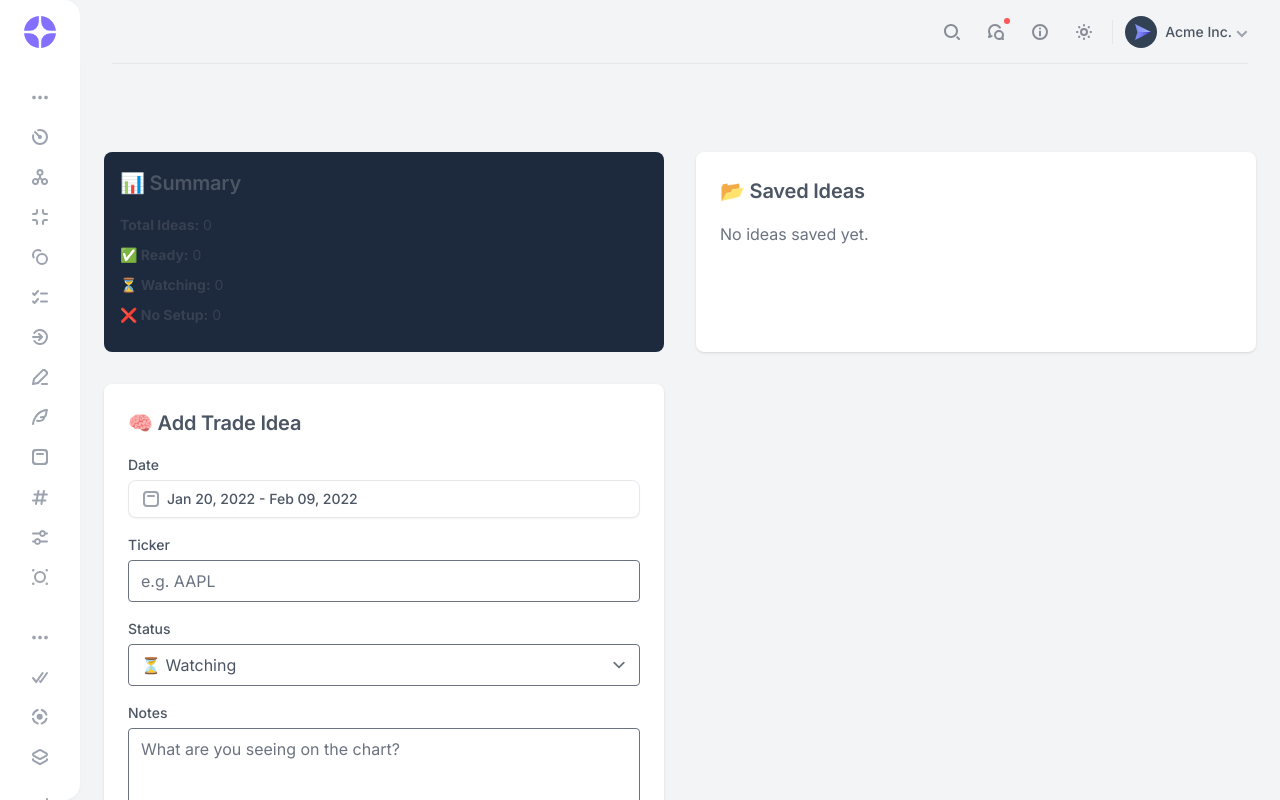
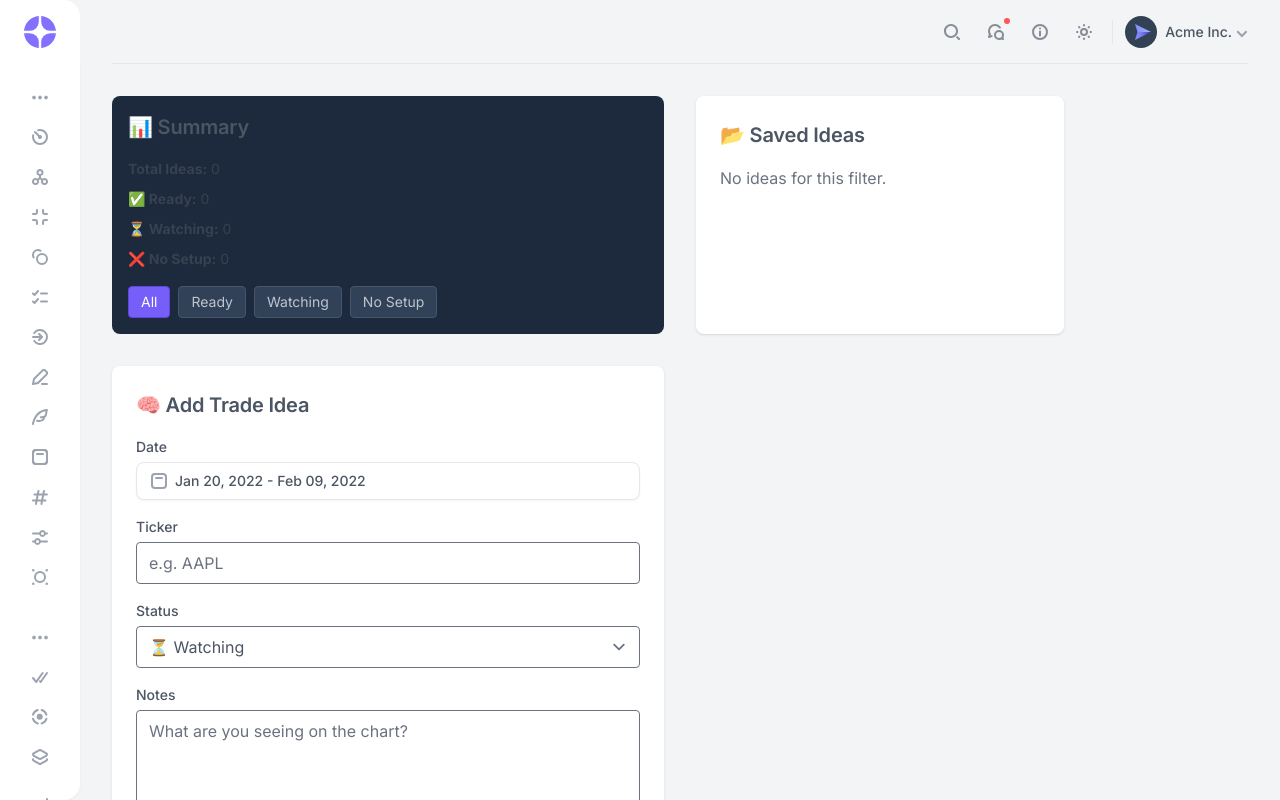
Before and after one commit to lidiads22/investing-Journal, a React (Vite) app: page /trade-ideas in a window 1280 px wide. Built offline with nearby package versions, Linux system fonts and the light colour scheme.

Commit message:
Added filter buttons

```diff
--- a/src/pages/TradeIdeas.jsx
+++ b/src/pages/TradeIdeas.jsx
@@ -1,8 +1,7 @@
-import React, { useState } from 'react';
-import Datepicker from '../components/Datepicker';
-import { useEffect } from 'react';
+import React, { useState, useEffect } from 'react';
 import Sidebar from '../partials/Sidebar';
 import Header from '../partials/Header';
+import Datepicker from '../components/Datepicker';
 
 function TradeIdeas() {
   const [sidebarOpen, setSidebarOpen] = useState(false);
@@ -11,18 +10,27 @@ function TradeIdeas() {
   const [status, setStatus] = useState('Watching');
   const [notes, setNotes] = useState('');
   const [ideas, setIdeas] = useState([]);
+  const [filter, setFilter] = useState('All');
 
-  // Loading ideas from localStorage when the page first loads
-  useEffect(()=> {
+  // 🧠 Filtered list based on selected filter
+  const filteredIdeas = filter === 'All' ? ideas : ideas.filter((idea) => idea.status === filter);
+
+  // 🧠 Derived stats
+  const totalIdeas = ideas.length;
+  const readyCount = ideas.filter((idea) => idea.status === 'Ready').length;
+  const watchingCount = ideas.filter((idea) => idea.status === 'Watching').length;
+  const noSetupCount = ideas.filter((idea) => idea.status === 'No Setup').length;
+
+  // 📥 Load from localStorage
+  useEffect(() => {
     const storedIdeas = localStorage.getItem('tradeIdeas');
-    if (storedIdeas){
+    if (storedIdeas) {
       setIdeas(JSON.parse(storedIdeas));
     }
   }, []);
 
-  // Auto save ideas
-  // Save ideas to localStorage whenever they change
-    useEffect(()=> {
+  // 💾 Save to localStorage
+  useEffect(() => {
     localStorage.setItem('tradeIdeas', JSON.stringify(ideas));
   }, [ideas]);
 
@@ -34,64 +42,58 @@ function TradeIdeas() {
       status,
       notes,
     };
-
     setIdeas([...ideas, newIdea]);
     setTicker('');
     setStatus('Watching');
     setNotes('');
   };
 
-   // 🧠 Derived values from the ideas list
-    const totalIdeas = ideas.length;
-    const readyCount = ideas.filter((idea) => idea.status === 'Ready').length;
-    const watchingCount = ideas.filter((idea) => idea.status === 'Watching').length;
-    const noSetupCount = ideas.filter((idea) => idea.status === 'No Setup').length;
-
   return (
     <div className="flex h-screen overflow-hidden">
       <Sidebar sidebarOpen={sidebarOpen} setSidebarOpen={setSidebarOpen} />
-
       <div className="relative flex flex-col flex-1 overflow-y-auto overflow-x-hidden">
         <Header sidebarOpen={sidebarOpen} setSidebarOpen={setSidebarOpen} />
 
         <main className="grow">
-        <div className="px-4 sm:px-6 lg:px-8 py-8 w-full max-w-9xl mx-auto"></div>
+          <div className="px-4 sm:px-6 lg:px-8 py-8 w-full max-w-9xl mx-auto">
+            <div className="grid grid-cols-1 md:grid-cols-2 gap-8">
 
-
-    <div className="p-6 grid grid-cols-1 md:grid-cols-2 gap-8">
-     {/* Summary Stats Section */}
+              {/* 📊 Summary Section */}
               <div className="bg-slate-800 p-4 rounded-lg min-h-[200px]">
-
-
-
                 <h2 className="text-xl font-semibold mb-4">📊 Summary</h2>
-        {/* Stats go here */}
                 <ul className="text-sm space-y-2">
-    <li className="text-gray-700 dark:text-gray-300">
-        <strong>Total Ideas:</strong> {totalIdeas}
-    </li>
-    <li className="text-gray-700 dark:text-gray-300">
-        <strong>✅ Ready:</strong> {readyCount}
-    </li>
-    <li className="text-gray-700 dark:text-gray-300">
-        <strong>⏳ Watching:</strong> {watchingCount}
-    </li>
-    <li className="text-gray-700 dark:text-gray-300">
-        <strong>❌ No Setup:</strong> {noSetupCount}
-    </li>
+                  <li className="text-gray-700 dark:text-gray-300"><strong>Total Ideas:</strong> {totalIdeas}</li>
+                  <li className="text-gray-700 dark:text-gray-300"><strong>✅ Ready:</strong> {readyCount}</li>
+                  <li className="text-gray-700 dark:text-gray-300"><strong>⏳ Watching:</strong> {watchingCount}</li>
+                  <li className="text-gray-700 dark:text-gray-300"><strong>❌ No Setup:</strong> {noSetupCount}</li>
                 </ul>
 
+                {/* 🔘 Filter Buttons */}
+                        <div className="mt-4 space-x-2">
+            {['All', 'Ready', 'Watching', 'No Setup'].map((type) => (
+                <button
+                key={type}
+                onClick={() => setFilter(type)}
+                className={`px-3 py-1 rounded text-sm border transition ${
+                    filter === type
+                    ? 'bg-violet-600 text-white border-violet-700'
+                    : 'bg-slate-700 text-gray-300 hover:bg-slate-600 border-slate-600'
+                }`}
+                >
+                {type}
+                </button>
+            ))}
+            </div>
              </div>
 
-      {/* LEFT: Saved Ideas */}
-      <div className="bg-white dark:bg-slate-800 rounded-lg shadow p-6">
+  {/* 📂 Saved Ideas */}
+  <div className="w-full lg:w-2/3 bg-white dark:bg-slate-800 rounded-lg shadow p-6">
     <h2 className="text-xl font-semibold mb-4">📂 Saved Ideas</h2>
-
-        {ideas.length === 0 ? (
-          <p className="text-gray-500">No ideas saved yet.</p>
+    {filteredIdeas.length === 0 ? (
+      <p className="text-gray-500">No ideas for this filter.</p>
     ) : (
       <ul className="space-y-4">
-            {ideas.map((idea) => (
+        {filteredIdeas.map((idea) => (
           <li key={idea.id} className="border rounded p-4">
             <div className="text-sm text-gray-400">{idea.date}</div>
             <div className="font-bold text-lg">{idea.ticker}</div>
@@ -103,9 +105,8 @@ function TradeIdeas() {
     )}
   </div>
 
-      {/* RIGHT: Add Trade Idea Form */}
-      <div className="self-start">
-        <div className="bg-white dark:bg-slate-800 rounded-lg shadow p-6 max-h-[75vh] overflow-y-auto">
+  {/* 🧠 Add Trade Idea */}
+  <div className="bg-white dark:bg-slate-800 rounded-lg shadow p-6 w-full max-w-2xl">
     <h2 className="text-xl font-semibold mb-4">🧠 Add Trade Idea</h2>
 
     <div className="mb-4">
```
Lines whose indentation alone changed are shown as unchanged.
